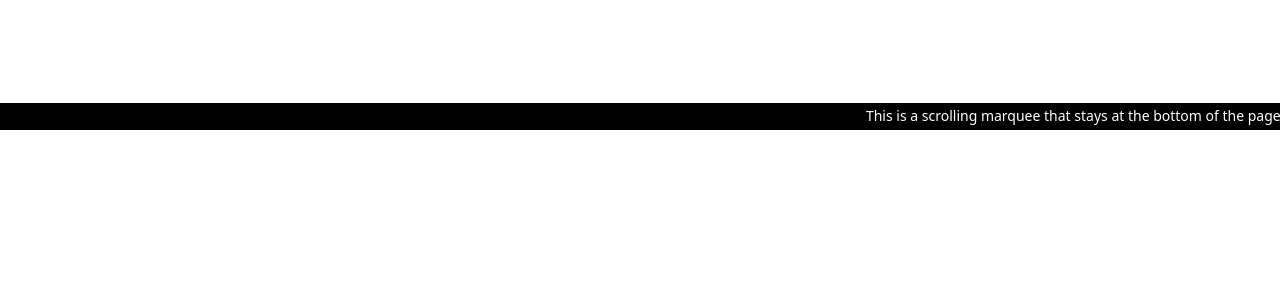
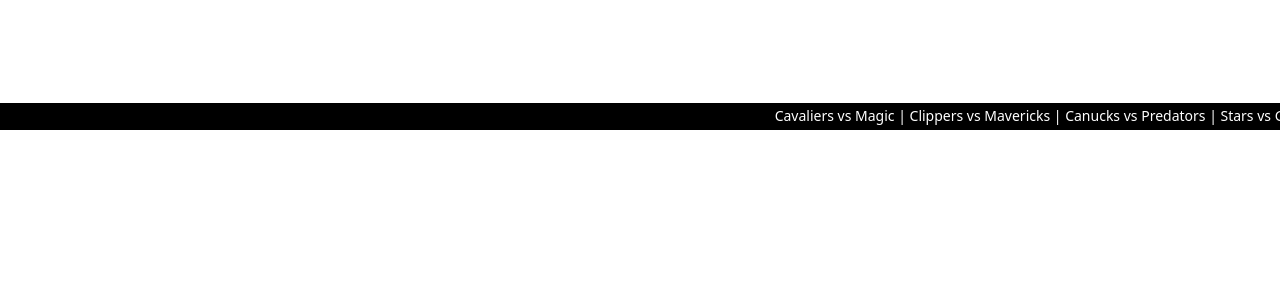
Before and after one commit to Jeffrey-Anderson392/Stats-Overflow, a Django app: page / in a window 1280 px wide. Shown: the part 670-970 px from the top of the page. Run offline with Django 5.2, Linux system fonts and the light colour scheme.

Commit message:
new marqueue bar

```diff
--- a/stats_overflow/sports_stats/static/sports_stats/css/styles.css
+++ b/stats_overflow/sports_stats/static/sports_stats/css/styles.css
@@ -1,4 +1,8 @@
 /* Puts the right amount of space for the welcome page */
+.valorant-full {
+    background-color: #2b2b2b;
+}
+
 .welcome {
     margin-top: 100px;
     text-align: center;
@@ -109,9 +113,6 @@ nav {
     /* Increase duration */
 }
 
-.valorant-full {
-    background-color: #2b2b2b;
-}
 
 .valorant-title {
     color: red;
--- a/stats_overflow/sports_stats/templates/sports_stats/home.html
+++ b/stats_overflow/sports_stats/templates/sports_stats/home.html
@@ -93,7 +93,7 @@
 {% block optional %}
     <div class="marquee-container">
         <div class="marquee-content">
-            This is a scrolling marquee that stays at the bottom of the page!
+            Cavaliers vs Magic | Clippers vs Mavericks | Canucks vs Predators | Stars vs Golden Knights
         </div>
     </div>
 {% endblock %}
```
